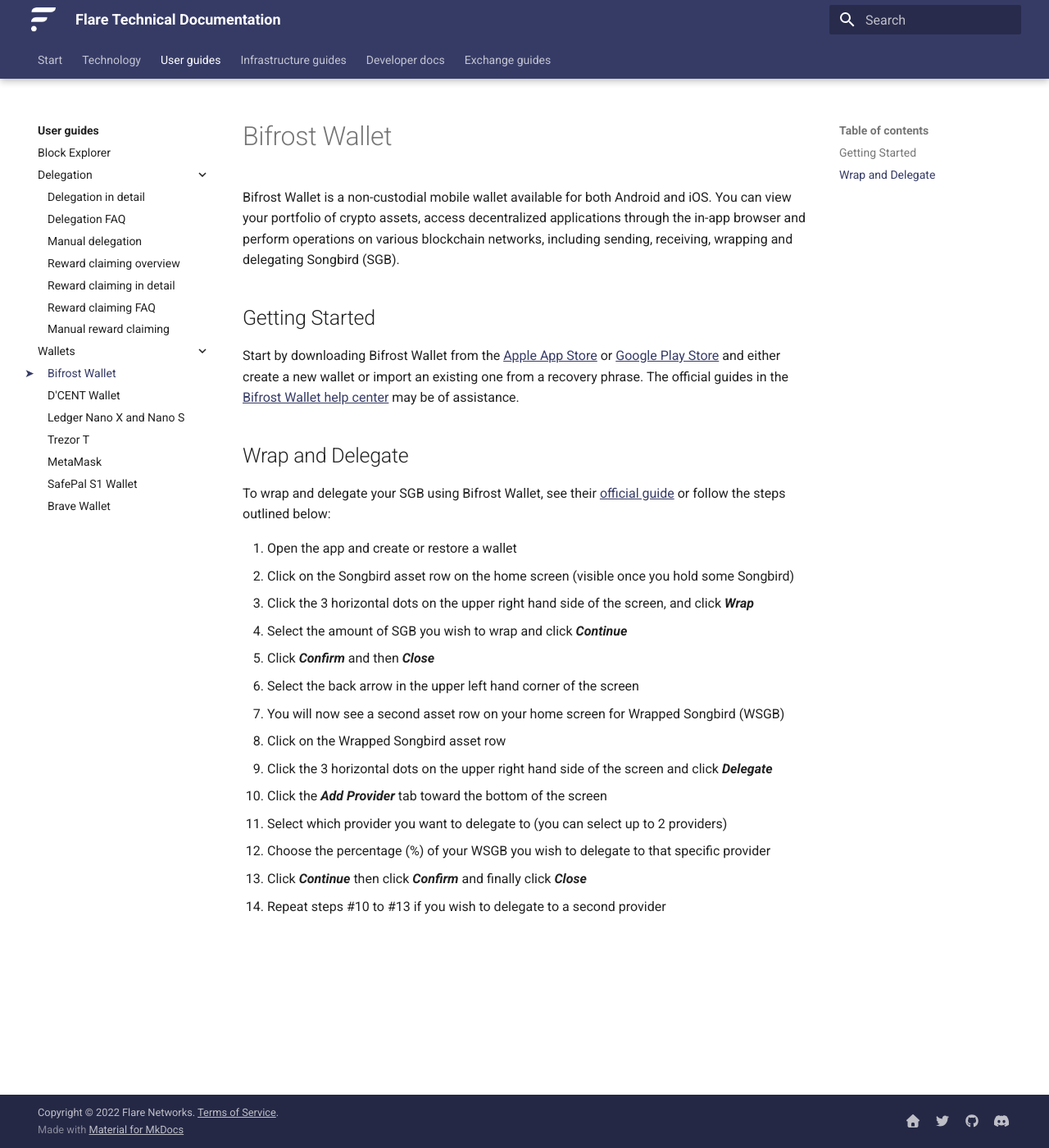
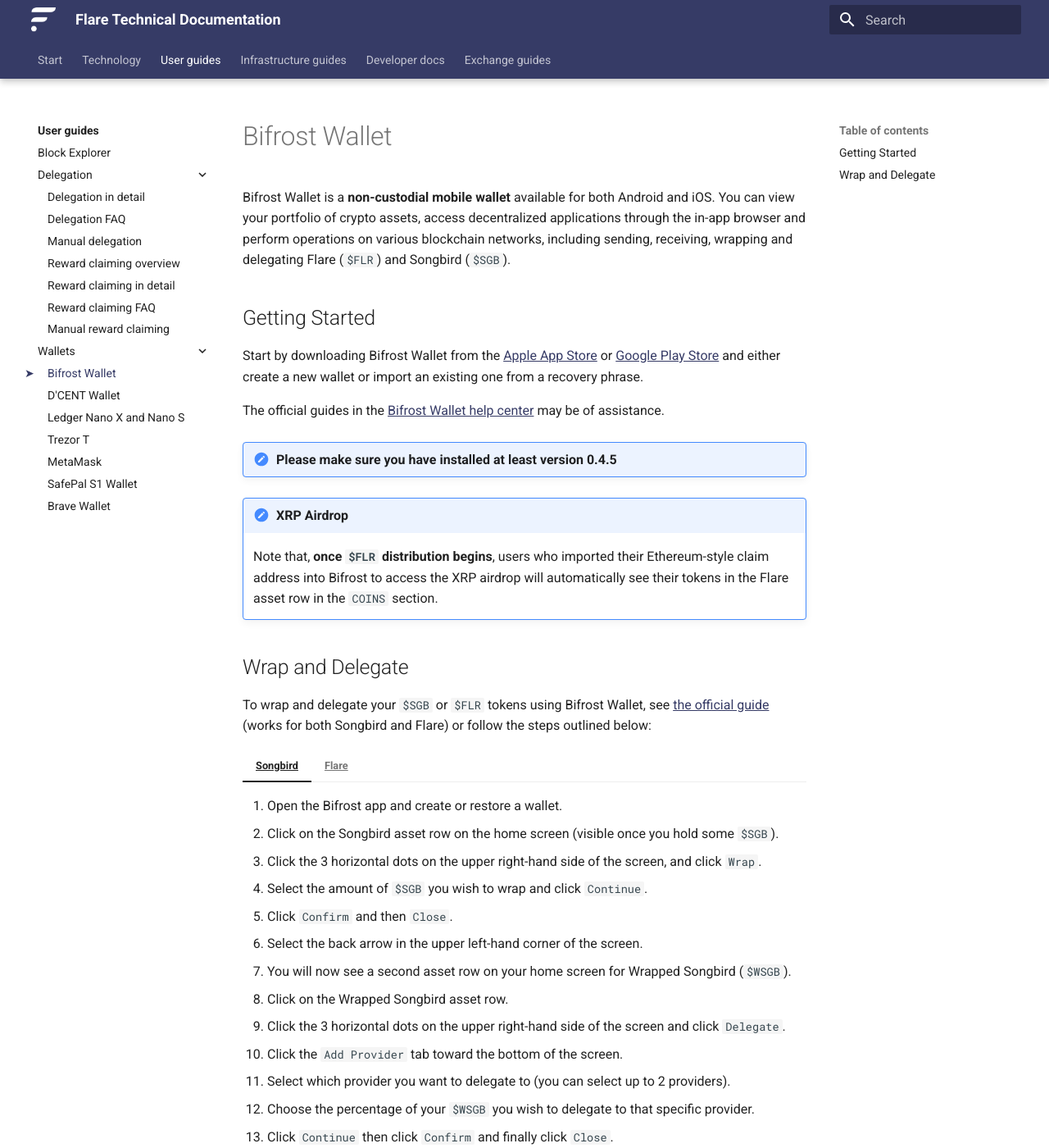
Before and after one commit to flare-foundation/docs, an MkDocs documentation site: the page built from docs/user/wallets/bifrost-wallet.md, in a window 1280 px wide and 1400 px high. Shown: the whole window at 82% size. Built offline with MkDocs 1.6.1 and Material for MkDocs 9.7.7, drawn with Linux system fonts in a browser that asks for light colours; comment, search, counter and statistics services are not loaded; some of the changed text lies outside the part shown.

Commit message:
Add Flare instructions to Bifrost wallet guide

```diff
--- a/docs/user/wallets/bifrost-wallet.md
+++ b/docs/user/wallets/bifrost-wallet.md
@@ -1,30 +1,54 @@
----
-description: How to use Bifrost Wallet to access the Songbird network
----
-
 # Bifrost Wallet
 
-Bifrost Wallet is a non-custodial mobile wallet available for both Android and iOS. You can view your portfolio of crypto assets, access decentralized applications through the in-app browser and perform operations on various blockchain networks, including sending, receiving, wrapping and delegating Songbird (SGB).
+Bifrost Wallet is a **non-custodial mobile wallet** available for both Android and iOS.
+You can view your portfolio of crypto assets, access decentralized applications through the in-app browser and perform operations on various blockchain networks, including sending, receiving, wrapping and delegating Flare (`$FLR`) and Songbird (`$SGB`).
 
 ## Getting Started
 
-Start by downloading Bifrost Wallet from the [Apple App Store](https://apps.apple.com/us/app/bifrost-wallet/id1577198351) or [Google Play Store](https://play.google.com/store/apps/details?id=com.bifrostwallet.app) and either create a new wallet or import an existing one from a recovery phrase. The official guides in the [Bifrost Wallet help center](https://support.bifrostwallet.com) may be of assistance.
+Start by downloading Bifrost Wallet from the [Apple App Store](https://apps.apple.com/us/app/bifrost-wallet/id1577198351) or [Google Play Store](https://play.google.com/store/apps/details?id=com.bifrostwallet.app) and either create a new wallet or import an existing one from a recovery phrase.
+
+The official guides in the [Bifrost Wallet help center](https://support.bifrostwallet.com) may be of assistance.
+
+!!! note "Please make sure you have installed at least version 0.4.5"
+
+!!! note "XRP Airdrop"
+
+    Note that, **once `$FLR` distribution begins**,  users who imported their Ethereum-style claim address into Bifrost to access the XRP airdrop will automatically see their tokens in the Flare asset row in the `COINS` section.
 
 ## Wrap and Delegate
 
-To wrap and delegate your SGB using Bifrost Wallet, see their [official guide](https://support.bifrostwallet.com/en/articles/5588951-wrap-and-delegate-songbird) or follow the steps outlined below:
+To wrap and delegate your `$SGB` or `$FLR` tokens using Bifrost Wallet, see [the official guide](https://support.bifrostwallet.com/en/articles/5588951-wrap-and-delegate-songbird) (works for both Songbird and Flare) or follow the steps outlined below:
 
-1. Open the app and create or restore a wallet
-2. Click on the Songbird asset row on the home screen (visible once you hold some Songbird)
-3. Click the 3 horizontal dots on the upper right hand side of the screen, and click _**Wrap**_
-4. Select the amount of SGB you wish to wrap and click _**Continue**_
-5. Click _**Confirm**_ and then _**Close**_
-6. Select the back arrow in the upper left hand corner of the screen
-7. You will now see a second asset row on your home screen for Wrapped Songbird (WSGB)
-8. Click on the Wrapped Songbird asset row
-9. Click the 3 horizontal dots on the upper right hand side of the screen and click _**Delegate**_
-10. Click the _**Add Provider**_ tab toward the bottom of the screen
-11. Select which provider you want to delegate to (you can select up to 2 providers)
-12. Choose the percentage (%) of your WSGB you wish to delegate to that specific provider
-13. Click _**Continue**_ then click _**Confirm**_ and finally click _**Close**_
-14. Repeat steps #10 to #13 if you wish to delegate to a second provider
+=== "Songbird"
+
+    1. Open the Bifrost app and create or restore a wallet.
+    2. Click on the Songbird asset row on the home screen (visible once you hold some `$SGB`).
+    3. Click the 3 horizontal dots on the upper right-hand side of the screen, and click `Wrap`.
+    4. Select the amount of `$SGB` you wish to wrap and click `Continue`.
+    5. Click `Confirm` and then `Close`.
+    6. Select the back arrow in the upper left-hand corner of the screen.
+    7. You will now see a second asset row on your home screen for Wrapped Songbird (`$WSGB`).
+    8. Click on the Wrapped Songbird asset row.
+    9. Click the 3 horizontal dots on the upper right-hand side of the screen and click `Delegate`.
+    10. Click the `Add Provider` tab toward the bottom of the screen.
+    11. Select which provider you want to delegate to (you can select up to 2 providers).
+    12. Choose the percentage of your `$WSGB` you wish to delegate to that specific provider.
+    13. Click `Continue` then click `Confirm` and finally click `Close`.
+    14. Repeat steps 10 to 13 if you wish to delegate to a second provider.
+
+=== "Flare"
+
+    1. Open the Bifrost app and create or restore a wallet.
+    2. Click on the Flare asset row on the home screen (visible once you hold some `$FLR`).
+    3. Click the 3 horizontal dots on the upper right-hand side of the screen, and click `Wrap`.
+    4. Select the amount of `$FLR` you wish to wrap and click `Continue`.
+    5. Click `Confirm` and then `Close`.
+    6. Select the back arrow in the upper left-hand corner of the screen.
+    7. You will now see a second asset row on your home screen for Wrapped Flare (`$WFLR`).
+    8. Click on the Wrapped Flare asset row.
+    9. Click the 3 horizontal dots on the upper right-hand side of the screen and click `Delegate`.
+    10. Click the `Add Provider` tab toward the bottom of the screen.
+    11. Select which provider you want to delegate to (you can select up to 2 providers).
+    12. Choose the percentage of your `$WFLR` you wish to delegate to that specific provider.
+    13. Click `Continue` then click `Confirm` and finally click `Close`.
+    14. Repeat steps 10 to 13 if you wish to delegate to a second provider.
```
